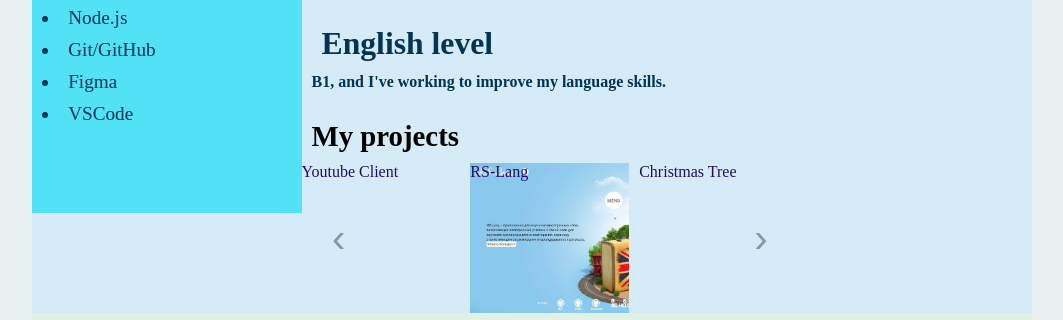
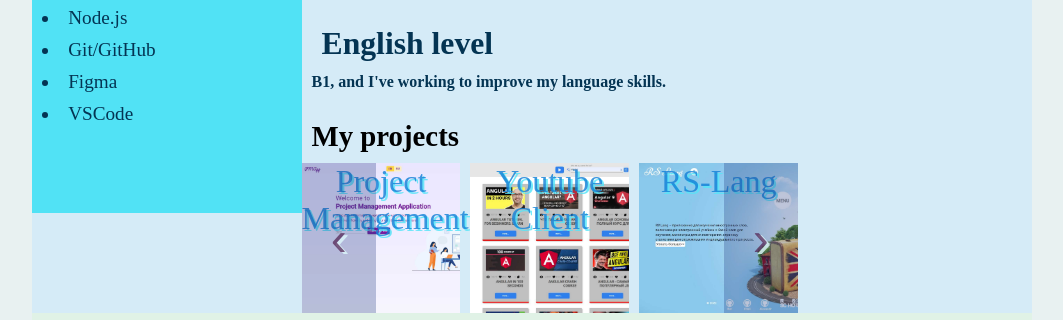
Before and after one commit to koraleaxandr/rsschool-cv, a plain HTML site: page index.html in a window 1280 px wide. Shown: the part 763-1083 px from the top of the page, without its empty margins (108-1171 px from the left). Drawn offline with nearby package versions, Linux system fonts and the light colour scheme.

Commit message:
feat: add projects slider

```diff
--- a/cv/css/pagination.css
+++ b/cv/css/pagination.css
@@ -12,6 +12,20 @@
 
   .project {
       background-size: cover;
+      font-size: 2rem;
+  }
+
+  .project a {
+        -webkit-appearance: button;
+        -moz-appearance: button;
+        appearance: button;
+        text-decoration: none;
+
+      width: 100%;
+      height: 100%;
+      text-align: center;
+      text-shadow: 2px 2px rgba(86, 229, 248, 0.829);
+      color: rgba(20, 129, 215,  82%);
   }
 
   .carusel-button {
@@ -19,20 +33,24 @@
       height: 100%;
       width: 15%;
       top: 0;
-      background-color: transparent;
+      background-color: rgba(36, 58, 131, 0.295);
+      backdrop-filter: blur(0px);
       border: inherit;
-      font-size: 5vh;
-      color: rgba(0, 0, 0, 0.349);
+      font-size: 6vh;
+      color: rgba(82, 33, 82, 0.726);
+      text-shadow: 3px 2px rgba(220, 246, 250, 0.829);
       transition: all 0.3s;
   }
 
   .carusel-button:hover {
-      background-color: rgba(116, 116, 116, 0.171);
+    background-color: transparent;
+    backdrop-filter: blur(2px);
+    border: 2px solid  rgba(20, 129, 215,  82%);;
   }
 
   .carusel-button:active {
     background-color: rgba(106, 175, 240, 0.356);
-    color: rgba(243, 247, 250, 0.459);
+    color: rgba(6, 142, 247, 0.801);
 }
 
   .previous {
--- a/cv/index.js
+++ b/cv/index.js
@@ -2,25 +2,31 @@
 //             if (screen.width > 550) {
 // document.getElementById('input').checked = false;
 //             }
-const projects = [{
+const projects = [
+    {
+        projectName: "Project Management",
+        projectLink: "https://project-management-app-group14.netlify.app/",
+        projectImagelink: "cv/images/project-management.jpeg"
+    },
+    {
         projectName: "Youtube Client",
-        projectLink: "",
-        projectImagelink: ""
+        projectLink: "https://koraleaxandr.github.io/youtube-client",
+        projectImagelink: "cv/images/youtube-client.jpeg"
     },
     {
         projectName: "RS-Lang",
-        projectLink: "https://koraleaxandr.github.io/rsschool-cv/asyncrace/dist/",
+        projectLink: "https://ihar-dev.github.io/rslang/app/",
         projectImagelink: "cv/images/rs-lang.jpeg"
     },
     {
         projectName: "Christmas Tree",
-        projectLink: "",
-        projectImagelink: ""
+        projectLink: "https://rolling-scopes-school.github.io/koraleaxandr-JSFE2021Q3/christmas-task/dist/",
+        projectImagelink: "cv/images/christmas-tree.jpeg"
     },
     {
         projectName: "News Portal",
-        projectLink: "",
-        projectImagelink: ""
+        projectLink: "https://rolling-scopes-school.github.io/koraleaxandr-JSFE2021Q3/migration-to-TypeScript/dist",
+        projectImagelink: "cv/images/news-portal.jpeg"
     },
     {
         projectName: "Async Race",
@@ -28,26 +34,25 @@
         projectImagelink: "cv/images/asincrace.jpeg"
     },
     {
-        projectName: "ArtQuiz",
-        projectLink: "",
-        projectImagelink: ""
+        projectName: "Art Quiz",
+        projectLink: "https://rolling-scopes-school.github.io/koraleaxandr-JSFE2021Q3/art-quiz/",
+        projectImagelink: "cv/images/art-quiz.jpeg"
     },
     {
         projectName: "Momentum",
-        projectLink: "",
-        projectImagelink: ""
+        projectLink: "https://rolling-scopes-school.github.io/koraleaxandr-JSFE2021Q3/momentum/",
+        projectImagelink: "cv/images/momentum.jpeg"
     },
     {
-        projectName: "CssMemSlider",
-        projectLink: "",
-        projectImagelink: ""
+        projectName: "CssMem Slider",
+        projectLink: "https://koraleaxandr.github.io/cssMemSlider/cssMemSlider",
+        projectImagelink: "cv/images/mem-slider.jpeg"
     },
 ];
 
 const carousel = document.querySelector('.carousel');
 const previous = document.querySelector('.previous');
 const next = document.querySelector('.next');
-console.log(carousel);
 let currentProject = 0;
 const getProjects = () => {
     carousel.textContent= '';
@@ -59,6 +64,7 @@
         const projectlink = document.createElement('a');
         projectlink.setAttribute('href',`${projects[projectNum].projectLink}`);
         projectlink.setAttribute('title', `${projects[projectNum].projectName}`);
+        projectlink.setAttribute('target', 'blank');
         projectlink.textContent = `${projects[projectNum].projectName}`;
         project.appendChild(projectlink);
         carousel.appendChild(project);
```
Also changed, not shown: cv/images/Art-Quiz.jpeg (added), cv/images/Mem-Slider.jpeg (added), cv/images/Momentum.jpeg (added), cv/images/News-Portal.jpeg (added), cv/images/Project-management.jpeg (added), cv/images/Youtube-Client.jpeg (added), cv/images/christmas-tree.jpeg (added).
